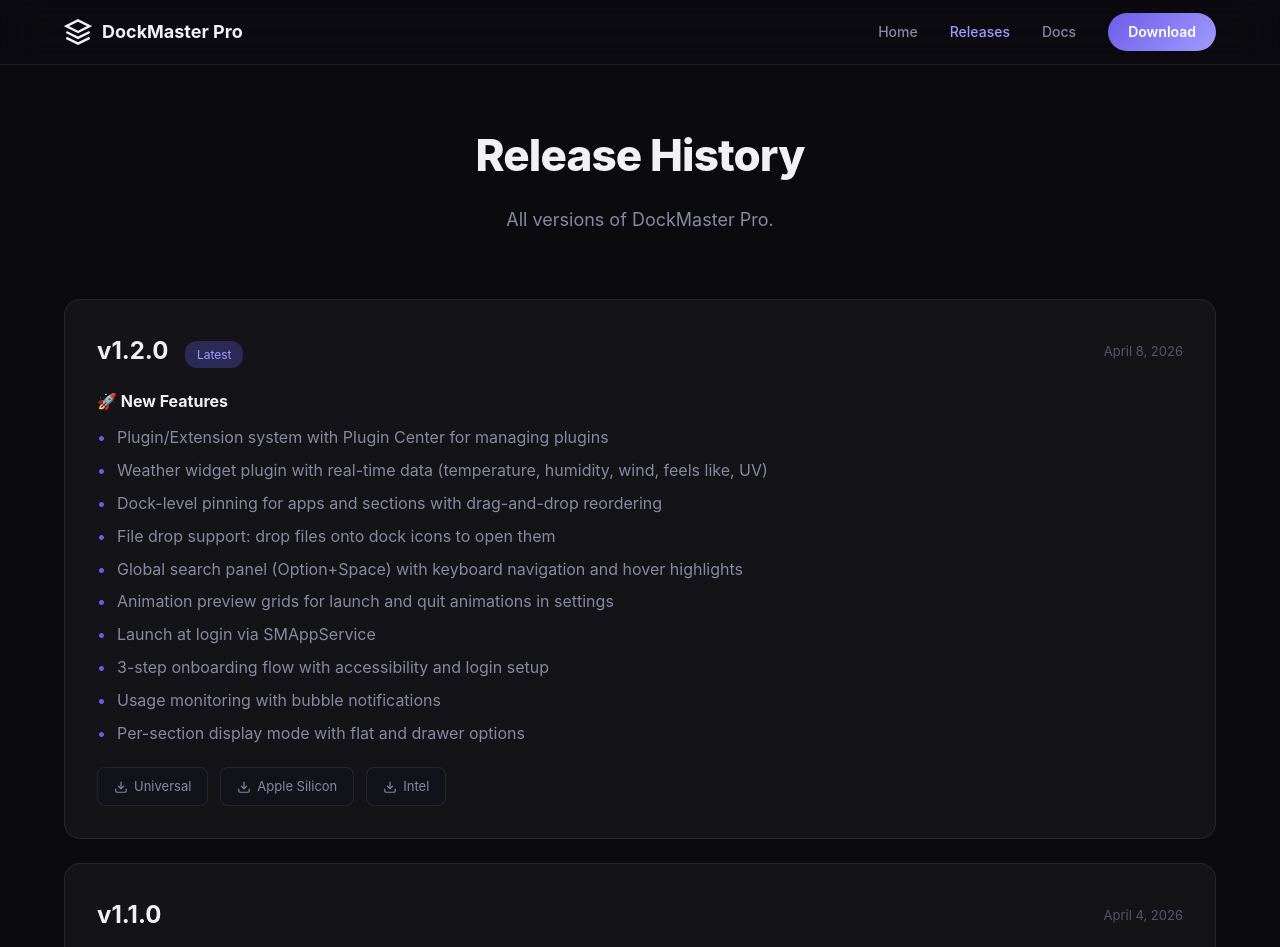
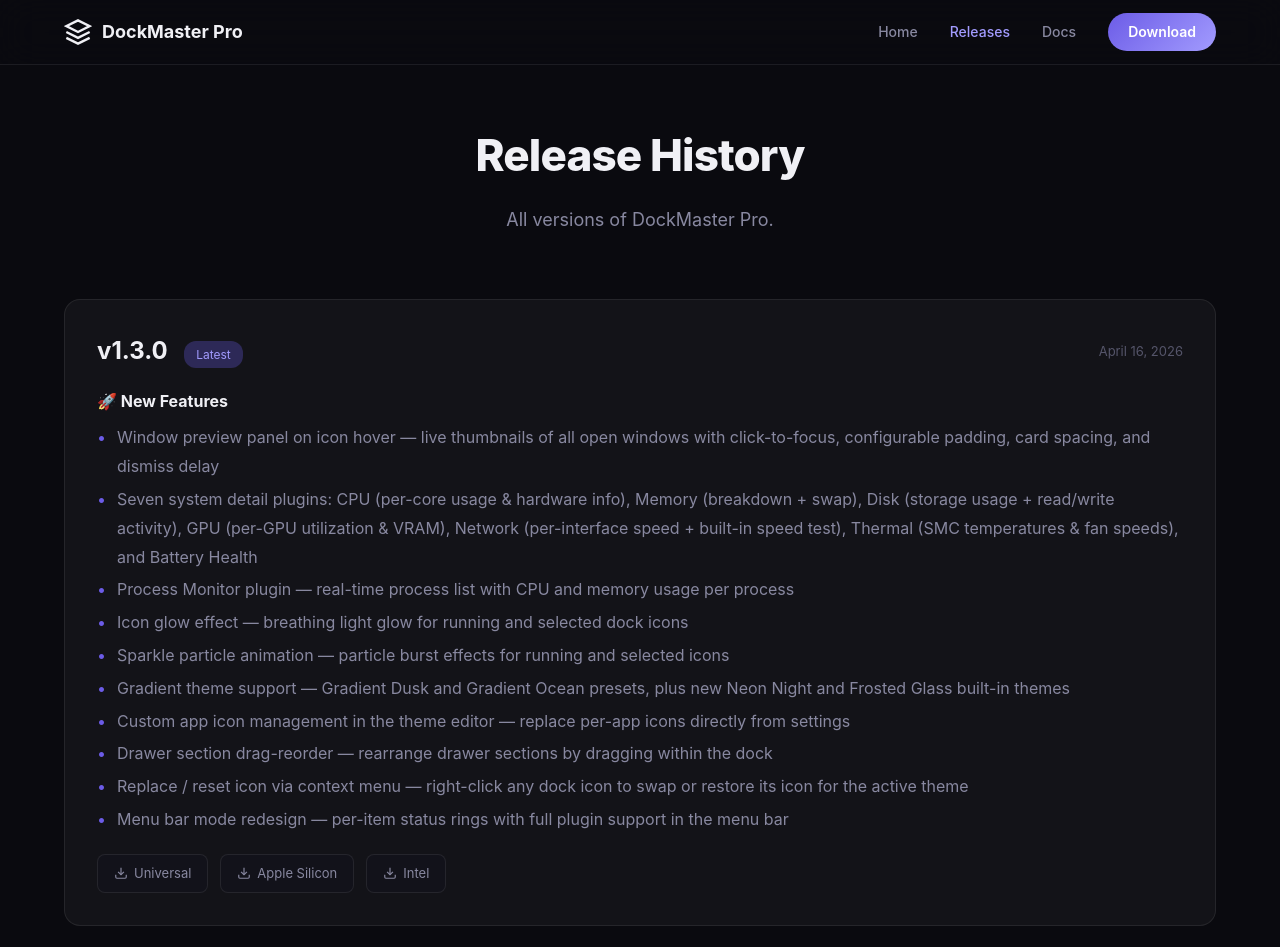
Before and after one commit to devlive-community/DockMaster-Pro, a plain HTML site: page releases.html in a window 1280 px wide. Shown: the top 947 px of the page. Drawn offline with Linux system fonts and the light colour scheme.

Commit message:
docs: add v1.3.0 release notes and update to latest version
- add v1.3.0 release block with 10 feature items covering window preview,
  system detail plugins (CPU/Memory/Disk/GPU/Network/Thermal/Battery),
  process monitor, icon glow/sparkle effects, gradient themes, custom
  app icons, drawer reorder, context menu icon replace, and menu bar redesign
- move v1.2.0 to historical releases (remove Latest badge)
- update hero badge and all download links to v1.3.0

```diff
--- a/releases.html
+++ b/releases.html
@@ -42,8 +42,46 @@
         <div class="release-item fade-in">
             <div class="release-header">
                 <div>
+                    <span class="release-tag">v1.3.0</span>
+                    <span style="display: inline-block; margin-left: 12px; padding: 4px 12px; background: var(--accent-glow); border-radius: 12px; font-size: 12px; color: var(--accent-light);">Latest</span>
+                </div>
+                <span class="release-date">April 16, 2026</span>
+            </div>
+            <div class="release-notes">
+                <h3>🚀 New Features</h3>
+                <ul>
+                    <li>Window preview panel on icon hover — live thumbnails of all open windows with click-to-focus, configurable padding, card spacing, and dismiss delay</li>
+                    <li>Seven system detail plugins: CPU (per-core usage &amp; hardware info), Memory (breakdown + swap), Disk (storage usage + read/write activity), GPU (per-GPU utilization &amp; VRAM), Network (per-interface speed + built-in speed test), Thermal (SMC temperatures &amp; fan speeds), and Battery Health</li>
+                    <li>Process Monitor plugin — real-time process list with CPU and memory usage per process</li>
+                    <li>Icon glow effect — breathing light glow for running and selected dock icons</li>
+                    <li>Sparkle particle animation — particle burst effects for running and selected icons</li>
+                    <li>Gradient theme support — Gradient Dusk and Gradient Ocean presets, plus new Neon Night and Frosted Glass built-in themes</li>
+                    <li>Custom app icon management in the theme editor — replace per-app icons directly from settings</li>
+                    <li>Drawer section drag-reorder — rearrange drawer sections by dragging within the dock</li>
+                    <li>Replace / reset icon via context menu — right-click any dock icon to swap or restore its icon for the active theme</li>
+                    <li>Menu bar mode redesign — per-item status rings with full plugin support in the menu bar</li>
+                </ul>
+            </div>
+            <div class="release-assets">
+                <a href="https://github.com/devlive-community/DockMaster-Pro/releases/download/v1.3.0/DockMasterPro_v1.3.0_universal.zip" class="release-asset">
+                    <svg width="14" height="14" viewBox="0 0 24 24" fill="none" stroke="currentColor" stroke-width="2"><path d="M21 15v4a2 2 0 0 1-2 2H5a2 2 0 0 1-2-2v-4"/><polyline points="7 10 12 15 17 10"/><line x1="12" y1="15" x2="12" y2="3"/></svg>
+                    Universal
+                </a>
+                <a href="https://github.com/devlive-community/DockMaster-Pro/releases/download/v1.3.0/DockMasterPro_v1.3.0_arm64.zip" class="release-asset">
+                    <svg width="14" height="14" viewBox="0 0 24 24" fill="none" stroke="currentColor" stroke-width="2"><path d="M21 15v4a2 2 0 0 1-2 2H5a2 2 0 0 1-2-2v-4"/><polyline points="7 10 12 15 17 10"/><line x1="12" y1="15" x2="12" y2="3"/></svg>
+                    Apple Silicon
+                </a>
+                <a href="https://github.com/devlive-community/DockMaster-Pro/releases/download/v1.3.0/DockMasterPro_v1.3.0_x86_64.zip" class="release-asset">
+                    <svg width="14" height="14" viewBox="0 0 24 24" fill="none" stroke="currentColor" stroke-width="2"><path d="M21 15v4a2 2 0 0 1-2 2H5a2 2 0 0 1-2-2v-4"/><polyline points="7 10 12 15 17 10"/><line x1="12" y1="15" x2="12" y2="3"/></svg>
+                    Intel
+                </a>
+            </div>
+        </div>
+
+        <div class="release-item fade-in">
+            <div class="release-header">
+                <div>
                     <span class="release-tag">v1.2.0</span>
-                    <span style="display: inline-block; margin-left: 12px; padding: 4px 12px; background: var(--accent-glow); border-radius: 12px; font-size: 12px; color: var(--accent-light);">Latest</span>
                 </div>
                 <span class="release-date">April 8, 2026</span>
             </div>
@@ -161,14 +199,14 @@
         <h2>Download DockMaster Pro</h2>
         <p>Choose your architecture and get started.</p>
         <div class="download-options">
-            <a href="https://github.com/devlive-community/DockMaster-Pro/releases/download/v1.2.0/DockMasterPro_v1.2.0_universal.zip" class="download-btn">
+            <a href="https://github.com/devlive-community/DockMaster-Pro/releases/download/v1.3.0/DockMasterPro_v1.3.0_universal.zip" class="download-btn">
                 <svg width="20" height="20" viewBox="0 0 24 24" fill="none" stroke="currentColor" stroke-width="2"><path d="M21 15v4a2 2 0 0 1-2 2H5a2 2 0 0 1-2-2v-4"/><polyline points="7 10 12 15 17 10"/><line x1="12" y1="15" x2="12" y2="3"/></svg>
                 Universal <span class="arch">(Recommended)</span>
             </a>
-            <a href="https://github.com/devlive-community/DockMaster-Pro/releases/download/v1.2.0/DockMasterPro_v1.2.0_arm64.zip" class="download-btn">
+            <a href="https://github.com/devlive-community/DockMaster-Pro/releases/download/v1.3.0/DockMasterPro_v1.3.0_arm64.zip" class="download-btn">
                 Apple Silicon <span class="arch">(arm64)</span>
             </a>
-            <a href="https://github.com/devlive-community/DockMaster-Pro/releases/download/v1.2.0/DockMasterPro_v1.2.0_x86_64.zip" class="download-btn">
+            <a href="https://github.com/devlive-community/DockMaster-Pro/releases/download/v1.3.0/DockMasterPro_v1.3.0_x86_64.zip" class="download-btn">
                 Intel <span class="arch">(x86_64)</span>
             </a>
         </div>
```
Also changed, not shown: index.html (+1 -1 lines).
